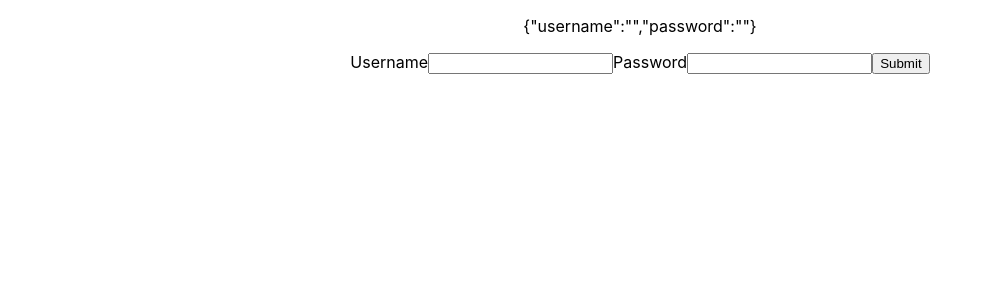
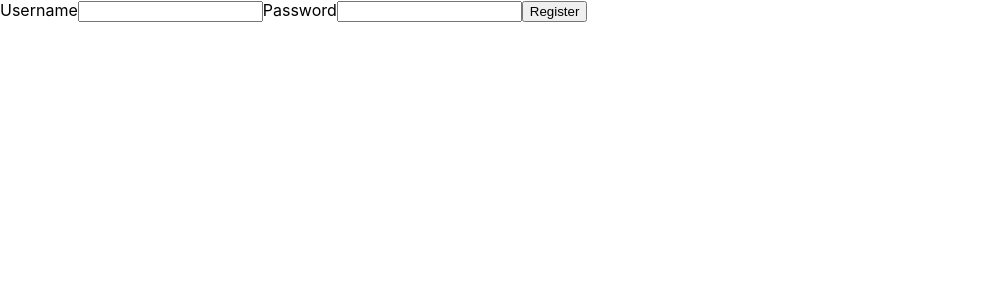
Before and after one commit to TanishaVyas/frontend_LocationBasedSocialMedia, a React (Create React App) app: page / in a window 1280 px wide. Shown: the top 300 px of the page, without its empty margins (0-992 px from the left). Built offline with nearby package versions, Linux system fonts and the light colour scheme.

Commit message:
components separated

```diff
--- a/src/App.js
+++ b/src/App.js
@@ -1,51 +1,11 @@
 import "./App.css";
+import Form from "./components/form";
 import React, { useState } from "react";
 
 function App() {
-  const [form, setForm] = useState({ username: "", password: "" }); // Initialize state
-
-  const handleForm = (e) => {
-    console.log(`${e.target.name}: ${e.target.value}`);
-    setForm({
-      ...form,
-      [e.target.name]: e.target.value,
-    });
-  };
-
-  const handleSubmit = async (e) => {
-    e.preventDefault();
-
-    const response = await fetch("http://localhost:8080/api/users", {
-      method: "POST",
-      body: JSON.stringify(form),
-      headers: {
-        "Content-Type": "application/json",
-      },
-    });
-    const data = await response.json();
-    console.log(data);
-  };
-
   return (
-    <div className="App">
-      <form onSubmit={handleSubmit}>
-        <p>{JSON.stringify(form)}</p>
-        <span>Username</span>
-        <input
-          type="text"
-          name="username"
-          onChange={handleForm}
-          value={form.username}
-        />
-        <span>Password</span>
-        <input
-          type="password"
-          name="password"
-          onChange={handleForm}
-          value={form.password}
-        />
-        <input type="submit" />
-      </form>
+    <div>
+      <Form />
     </div>
   );
 }
--- /dev/null
+++ b/src/api.js
@@ -0,0 +1,18 @@
+// apiService.js
+const BASE_URL = "http://localhost:8080/api";
+
+export async function postUser(data) {
+  try {
+    const response = await fetch(`${BASE_URL}/users`, {
+      method: "POST",
+      body: JSON.stringify(data),
+      headers: {
+        "Content-Type": "application/json",
+      },
+    });
+    return await response.json();
+  } catch (error) {
+    console.error("Error posting user data:", error);
+    throw error;
+  }
+}
--- a/src/components/form.js
+++ b/src/components/form.js
@@ -0,0 +1,49 @@
+import React, { useState } from "react";
+import { postUser } from "../api";
+
+function Form() {
+  const [form, setForm] = useState({ username: "", password: "" });
+  const [responseMessage, setResponseMessage] = useState("");
+
+  const handleForm = (e) => {
+    setForm({
+      ...form,
+      [e.target.name]: e.target.value,
+    });
+  };
+
+  const handleSubmit = async (e) => {
+    e.preventDefault();
+    try {
+      const data = await postUser(form);
+      setResponseMessage(data.message || "User registered successfully");
+    } catch (error) {
+      setResponseMessage("Failed to register user");
+    }
+  };
+
+  return (
+    <div className="form-container">
+      <form onSubmit={handleSubmit}>
+        <span>Username</span>
+        <input
+          type="text"
+          name="username"
+          onChange={handleForm}
+          value={form.username}
+        />
+        <span>Password</span>
+        <input
+          type="password"
+          name="password"
+          onChange={handleForm}
+          value={form.password}
+        />
+        <input type="submit" value="Register" />
+      </form>
+      <p>{responseMessage}</p>
+    </div>
+  );
+}
+
+export default Form;
```
